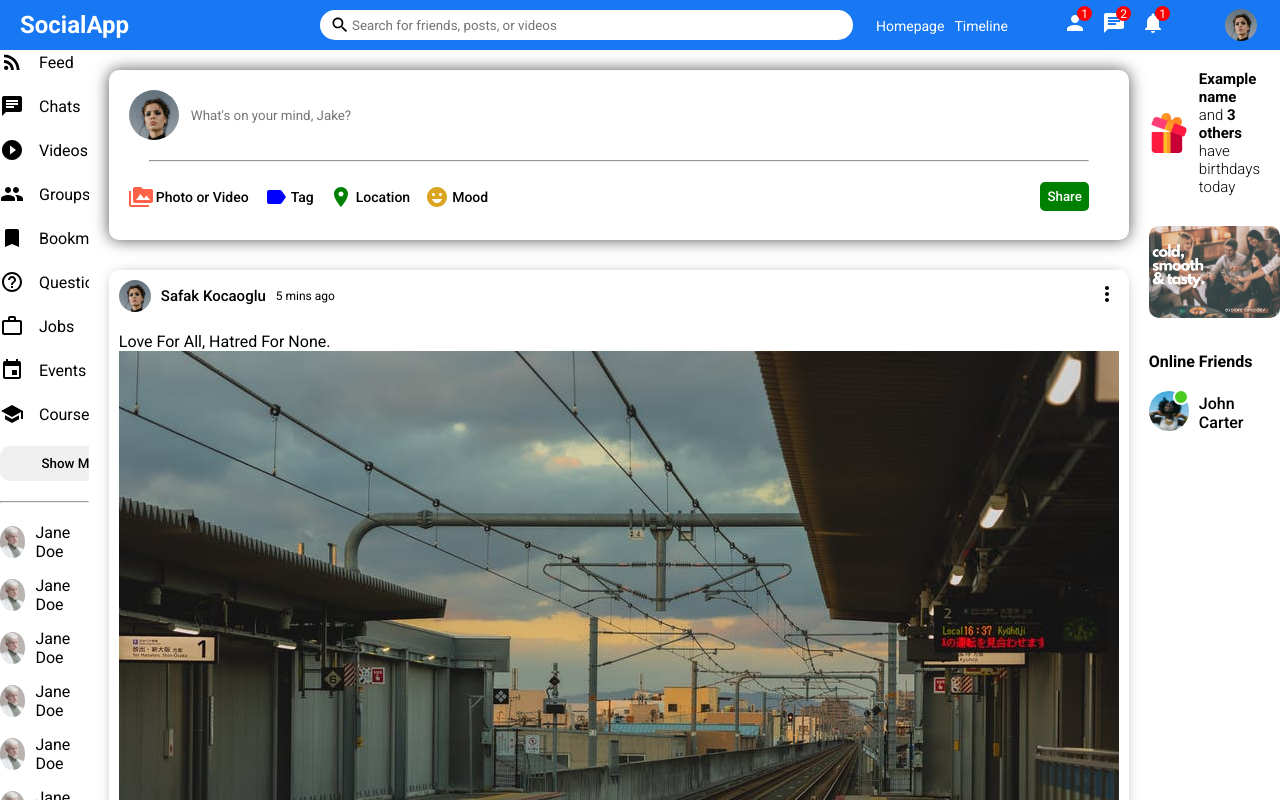
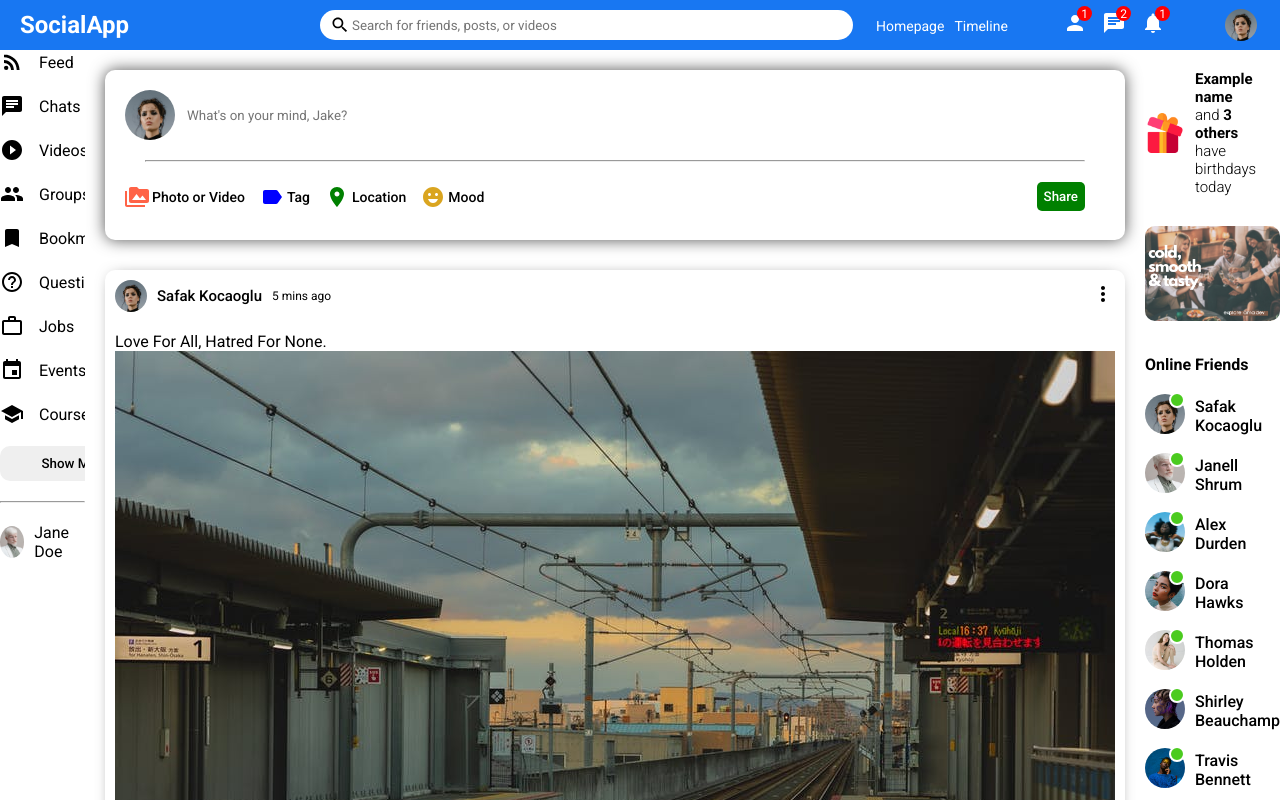
Before and after one commit to jschaefmn/social-media-app, a React (Create React App) app in the folder client/: page / in a window 1280 px wide. Shown: the top 800 px of the page. Built offline with nearby package versions, Linux system fonts and the light colour scheme.

Commit message:
rightbar component

```diff
--- /dev/null
+++ b/client/src/components/online/Online.jsx
@@ -0,0 +1,13 @@
+import './online.css'
+
+export default function Online({user}) {
+  return (
+    <li className="rightbarFriend">
+          <div className="rightbarProfileImgContainer">
+            <img className='rightbarProfileImg' src={user.profilePicture} alt="" />
+            <span className="rightbarOnline"></span>
+          </div>
+          <span className="rightbarUsername">{user.username}</span>
+        </li>
+  )
+}
--- /dev/null
+++ b/client/src/components/online/online.css
@@ -0,0 +1,32 @@
+.rightbarFriend {
+  display: flex;
+  align-items: center;
+  margin-bottom: 15px;
+}
+
+.rightbarProfileImgContainer {
+  margin-right: 10px;
+  position: relative;
+}
+
+.rightbarProfileImg {
+  width: 40px;
+  height: 40px;
+  border-radius: 50%;
+  object-fit: cover;
+}
+
+.rightbarOnline {
+  width: 12px;
+  height: 12px;
+  border-radius: 50%;
+  background-color: #4bcb1f;
+  position: absolute;
+  top: -2px;
+  right: 0;
+  border: 2px solid white;
+}
+
+.rightbarUsername {
+  font-weight: 500;
+}
--- a/client/src/components/rightbar/Rightbar.jsx
+++ b/client/src/components/rightbar/Rightbar.jsx
@@ -1,4 +1,6 @@
 import './rightbar.css';
+import { Users} from '../../dummyData';
+import Online from '../online/Online';
 
 export default function Rightbar() {
   return (
@@ -12,13 +14,9 @@ export default function Rightbar() {
       <img className='rightbarAd' src="/assets/ad.png" alt="" />
       <h4 className="rightbarTitle">Online Friends</h4>
       <ul className="rightbarFriendsList">
-        <li className="rightbarFriend">
-          <div className="rightbarProfileImgContainer">
-            <img className='rightbarProfileImg' src="/assets/person/3.jpeg" alt="" />
-            <span className="rightbarOnline"></span>
-          </div>
-          <span className="rightbarUsername">John Carter</span>
-        </li>
+        {Users.map(u => (
+          <Online key={u.id} user={u} />
+        ))}
       </ul>
     </div>
   )
--- a/client/src/components/rightbar/rightbar.css
+++ b/client/src/components/rightbar/rightbar.css
@@ -37,37 +37,3 @@
   margin: 0;
   list-style: none;
 }
-
-.rightbarFriend {
-  display: flex;
-  align-items: center;
-  margin-bottom: 15px;
-}
-
-.rightbarProfileImgContainer {
-  margin-right: 10px;
-  position: relative;
-}
-
-.rightbarProfileImg {
-  width: 40px;
-  height: 40px;
-  border-radius: 50%;
-  object-fit: cover;
-}
-
-.rightbarOnline {
-  width: 12px;
-  height: 12px;
-  border-radius: 50%;
-  background-color: #4bcb1f;
-  position: absolute;
-  top: -2px;
-  right: 0;
-  border: 2px solid white;
-}
-
-.rightbarUsername {
-  font-weight: 500;
-
-}
--- a/client/src/components/sidebar/Sidebar.jsx
+++ b/client/src/components/sidebar/Sidebar.jsx
@@ -60,50 +60,6 @@ export default function Sidebar() {
             <img className='sidebarFriendImg' src='/assets/person/2.jpeg' alt='' />
             <span className="sidebarFriendName">Jane Doe</span>
           </li>
-          <li className='sidebarFriend'>
-            <img className='sidebarFriendImg' src='/assets/person/2.jpeg' alt='' />
-            <span className="sidebarFriendName">Jane Doe</span>
-          </li>
-          <li className='sidebarFriend'>
-            <img className='sidebarFriendImg' src='/assets/person/2.jpeg' alt='' />
-            <span className="sidebarFriendName">Jane Doe</span>
-          </li>
-          <li className='sidebarFriend'>
-            <img className='sidebarFriendImg' src='/assets/person/2.jpeg' alt='' />
-            <span className="sidebarFriendName">Jane Doe</span>
-          </li>
-          <li className='sidebarFriend'>
-            <img className='sidebarFriendImg' src='/assets/person/2.jpeg' alt='' />
-            <span className="sidebarFriendName">Jane Doe</span>
-          </li>
-          <li className='sidebarFriend'>
-            <img className='sidebarFriendImg' src='/assets/person/2.jpeg' alt='' />
-            <span className="sidebarFriendName">Jane Doe</span>
-          </li>
-          <li className='sidebarFriend'>
-            <img className='sidebarFriendImg' src='/assets/person/2.jpeg' alt='' />
-            <span className="sidebarFriendName">Jane Doe</span>
-          </li>
-          <li className='sidebarFriend'>
-            <img className='sidebarFriendImg' src='/assets/person/2.jpeg' alt='' />
-            <span className="sidebarFriendName">Jane Doe</span>
-          </li>
-          <li className='sidebarFriend'>
-            <img className='sidebarFriendImg' src='/assets/person/2.jpeg' alt='' />
-            <span className="sidebarFriendName">Jane Doe</span>
-          </li>
-          <li className='sidebarFriend'>
-            <img className='sidebarFriendImg' src='/assets/person/2.jpeg' alt='' />
-            <span className="sidebarFriendName">Jane Doe</span>
-          </li>
-          <li className='sidebarFriend'>
-            <img className='sidebarFriendImg' src='/assets/person/2.jpeg' alt='' />
-            <span className="sidebarFriendName">Jane Doe</span>
-          </li>
-          <li className='sidebarFriend'>
-            <img className='sidebarFriendImg' src='/assets/person/2.jpeg' alt='' />
-            <span className="sidebarFriendName">Jane Doe</span>
-          </li>
         </ul>
       </div>
     </div>
--- a/client/src/components/topbar/topbar.css
+++ b/client/src/components/topbar/topbar.css
@@ -6,6 +6,7 @@
   align-items: center;
   position: sticky;
   top: 0;
+  z-index: 999;
 }
 
 .topbarLeft {
```
Also changed, not shown: client/src/components/closeFriends/CloseFriends.jsx (added), client/src/components/closeFriends/closeFriends.css (added).
